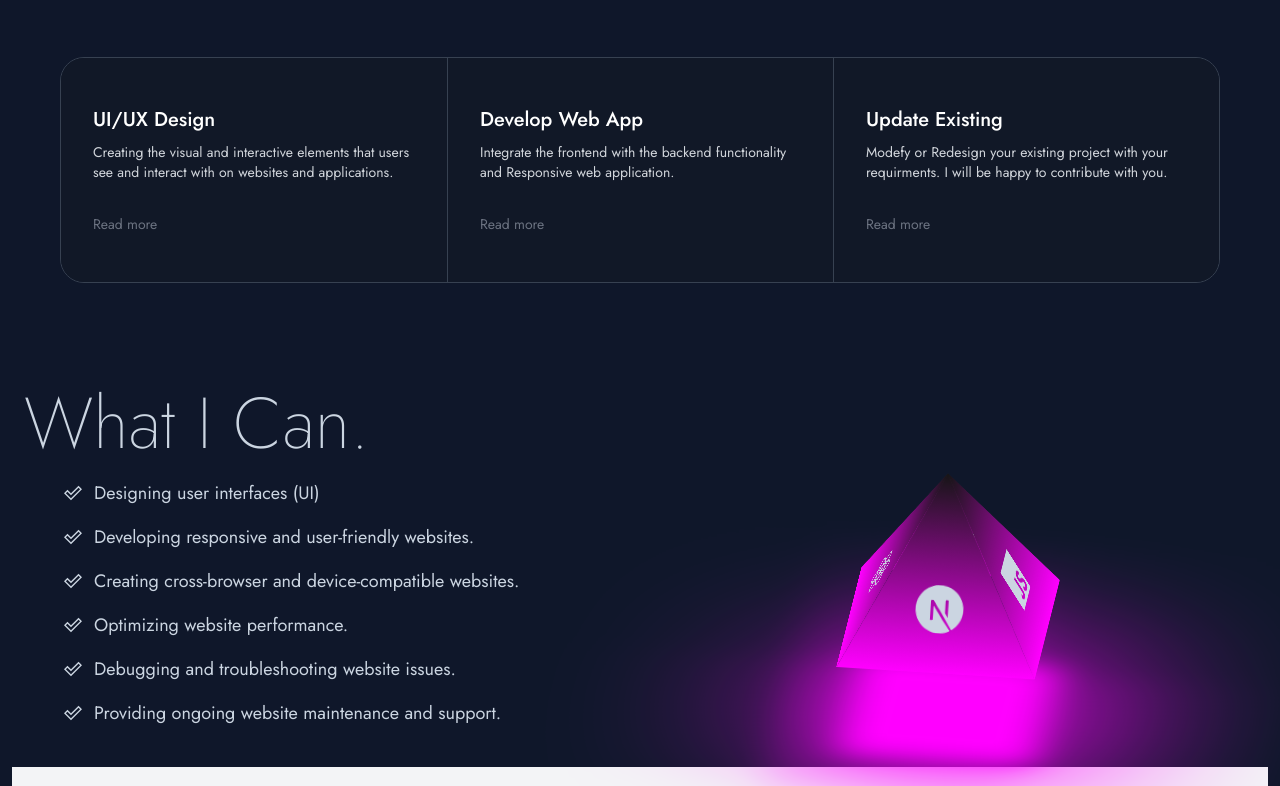
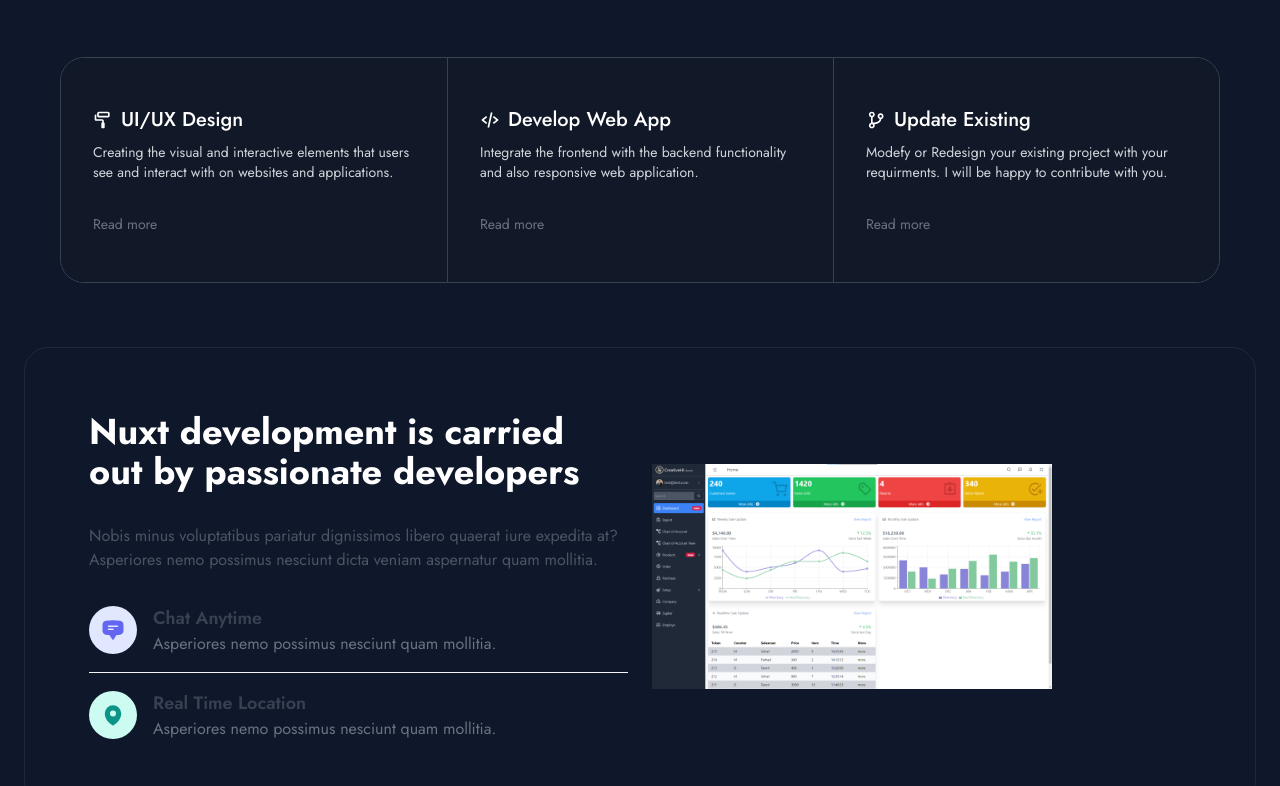
Before and after one commit to AbidHasanPiash/abidhasanNextjs, a Next.js app: page / in a window 1280 px wide. Shown: the part 951-1737 px from the top of the page. Built offline with nearby package versions, Linux system fonts and the light colour scheme.

Commit message:
top product section added

```diff
--- a/components/Footer.jsx
+++ b/components/Footer.jsx
@@ -36,9 +36,9 @@ export default function Footer() {
     },
   ];
   return (
-    <footer class="w-full bg-gray-100 dark:bg-gray-900 py-6">
+    <footer class="w-full py-6">
       <div class="md:px-12 lg:px-28">
-        <div class="container m-auto space-y-6 text-gray-600 dark:text-gray-300">
+        <div class="container m-auto space-y-6">
           <h1 class="m-auto text-4xl" > Abid.</h1>
           <ul class="flex flex-col items-center justify-center gap-4 py-4 sm:flex-row sm:gap-8">
             {footerLinkItem.map((item, i)=>(
--- a/components/index/Services.jsx
+++ b/components/index/Services.jsx
@@ -14,7 +14,7 @@ export default function Services() {
     {
       heading: "Develop Web App",
       discription:
-        "Integrate the frontend with the backend functionality and Responsive web application.",
+        "Integrate the frontend with the backend functionality and also responsive web application.",
       link: "#",
       icon: <BiCodeAlt />,
     },
@@ -28,7 +28,7 @@ export default function Services() {
   ];
   return (
     <div class="py-16">
-      <div class="xl:container m-auto px-6 md:px-12">
+      <div class="xl:container m-auto px-3 md:px-12">
         <div>
           <h1 className="text-7xl font-extralight lg:text-center">
             As a Frontend Developer.
@@ -45,10 +45,12 @@ export default function Services() {
             >
               <div class="relative space-y-8 py-12 p-8 transition duration-300 group-hover:bg-gray-800">
                 <div class="space-y-2">
-                  <h5 class="text-xl font-medium text-white transition group-hover:text-primary">
-                    {" "}
-                    {service.heading}
-                  </h5>
+                  <div className="flex items-center justify-start space-x-2 text-xl font-medium text-white ">
+                    <span>{service.icon}</span>
+                    <h5 class="transition group-hover:text-primary">
+                      {service.heading}
+                    </h5>
+                  </div>
                   <p class="text-sm text-gray-300">{service.discription}</p>
                 </div>
                 <Link
--- /dev/null
+++ b/components/index/TopProduct.jsx
@@ -0,0 +1,82 @@
+import Image from "next/image";
+import React from "react";
+
+export default function TopProduct() {
+  return (
+    <div>
+      <div class="xl:container m-auto px-3 text-gray-600">
+        <div class="border border-gray-800 lg:p-16 rounded-3xl space-y-6 md:flex flex-row-reverse md:gap-6 justify-center md:space-y-0 lg:items-center">
+          <div class="md:5/12 lg:w-1/2">
+            <Image
+              src="/image/stringlab/creativehi.png"
+              alt="image"
+              loading="lazy"
+              width="400"
+              height="600"
+            />
+          </div>
+          <div class="md:7/12 lg:w-1/2">
+            <h2 class="text-3xl font-bold md:text-4xl text-white">
+              Nuxt development is carried out by passionate developers
+            </h2>
+            <p class="my-8 text-gray-600 dark:text-gray-300">
+              Nobis minus voluptatibus pariatur dignissimos libero quaerat iure
+              expedita at? Asperiores nemo possimus nesciunt dicta veniam
+              aspernatur quam mollitia.
+            </p>
+            <div class="divide-y space-y-4 divide-gray-100 dark:divide-gray-800">
+              <div class="mt-8 flex gap-4 md:items-center">
+                <div class="w-12 h-12 flex gap-4 rounded-full bg-indigo-100 dark:bg-indigo-900/20">
+                  <svg
+                    xmlns="http://www.w3.org/2000/svg"
+                    viewBox="0 0 24 24"
+                    fill="currentColor"
+                    class="w-6 h-6 m-auto text-indigo-500 dark:text-indigo-400"
+                  >
+                    <path
+                      fill-rule="evenodd"
+                      d="M4.848 2.771A49.144 49.144 0 0112 2.25c2.43 0 4.817.178 7.152.52 1.978.292 3.348 2.024 3.348 3.97v6.02c0 1.946-1.37 3.678-3.348 3.97a48.901 48.901 0 01-3.476.383.39.39 0 00-.297.17l-2.755 4.133a.75.75 0 01-1.248 0l-2.755-4.133a.39.39 0 00-.297-.17 48.9 48.9 0 01-3.476-.384c-1.978-.29-3.348-2.024-3.348-3.97V6.741c0-1.946 1.37-3.68 3.348-3.97zM6.75 8.25a.75.75 0 01.75-.75h9a.75.75 0 010 1.5h-9a.75.75 0 01-.75-.75zm.75 2.25a.75.75 0 000 1.5H12a.75.75 0 000-1.5H7.5z"
+                      clip-rule="evenodd"
+                    />
+                  </svg>
+                </div>
+                <div class="w-5/6">
+                  <h4 class="font-semibold text-lg text-gray-700 dark:text-indigo-300">
+                    Chat Anytime
+                  </h4>
+                  <p class="text-gray-500 dark:text-gray-400">
+                    Asperiores nemo possimus nesciunt quam mollitia.
+                  </p>
+                </div>
+              </div>
+              <div class="pt-4 flex gap-4 md:items-center">
+                <div class="w-12 h-12 flex gap-4 rounded-full bg-teal-100 dark:bg-teal-900/20">
+                  <svg
+                    xmlns="http://www.w3.org/2000/svg"
+                    viewBox="0 0 24 24"
+                    fill="currentColor"
+                    class="w-6 h-6 m-auto text-teal-600 dark:text-teal-400"
+                  >
+                    <path
+                      fill-rule="evenodd"
+                      d="M11.54 22.351l.07.04.028.016a.76.76 0 00.723 0l.028-.015.071-.041a16.975 16.975 0 001.144-.742 19.58 19.58 0 002.683-2.282c1.944-1.99 3.963-4.98 3.963-8.827a8.25 8.25 0 00-16.5 0c0 3.846 2.02 6.837 3.963 8.827a19.58 19.58 0 002.682 2.282 16.975 16.975 0 001.145.742zM12 13.5a3 3 0 100-6 3 3 0 000 6z"
+                      clip-rule="evenodd"
+                    />
+                  </svg>
+                </div>
+                <div class="w-5/6">
+                  <h4 class="font-semibold text-lg text-gray-700 dark:text-teal-300">
+                    Real Time Location
+                  </h4>
+                  <p class="text-gray-500 dark:text-gray-400">
+                    Asperiores nemo possimus nesciunt quam mollitia.
+                  </p>
+                </div>
+              </div>
+            </div>
+          </div>
+        </div>
+      </div>
+    </div>
+  );
+}
--- a/pages/index.jsx
+++ b/pages/index.jsx
@@ -3,6 +3,7 @@ import Hero from "@/components/index/Hero";
 import Services from "@/components/index/Services";
 import Skills from "@/components/index/Skills";
 import Footer from "@/components/Footer";
+import TopProduct from "@/components/index/TopProduct";
 export default function Home() {
   return (
     <>
@@ -15,6 +16,7 @@ export default function Home() {
       <div className="lg:max-w-7xl h-screen lg:mx-auto mt-20 lg:mt-2 px-3">
         <Hero/>
         <Services/>
+        <TopProduct/>
         <Skills/>
         <Footer/>
       </div>
--- a/pages/works.jsx
+++ b/pages/works.jsx
@@ -1,7 +1,7 @@
 import Head from "next/head";
-import Tiltcard from "@/components/portfolio/Tiltcard";
+import Tiltcard from "@/components/works/Tiltcard";
 import { Parallax, ParallaxLayer } from '@react-spring/parallax';
-import { SwiperComponent } from "@/components/portfolio/Swiper";
+import { SwiperComponent } from "@/components/works/Swiper";
 
 export default function Works() {
   return (
```
Also changed, not shown: components/works/Swiper.jsx (renamed from components/portfolio/Swiper.jsx), components/works/Tiltcard.jsx (renamed from components/portfolio/Tiltcard.jsx), public/image/stringlab/creativehi.png (added).
